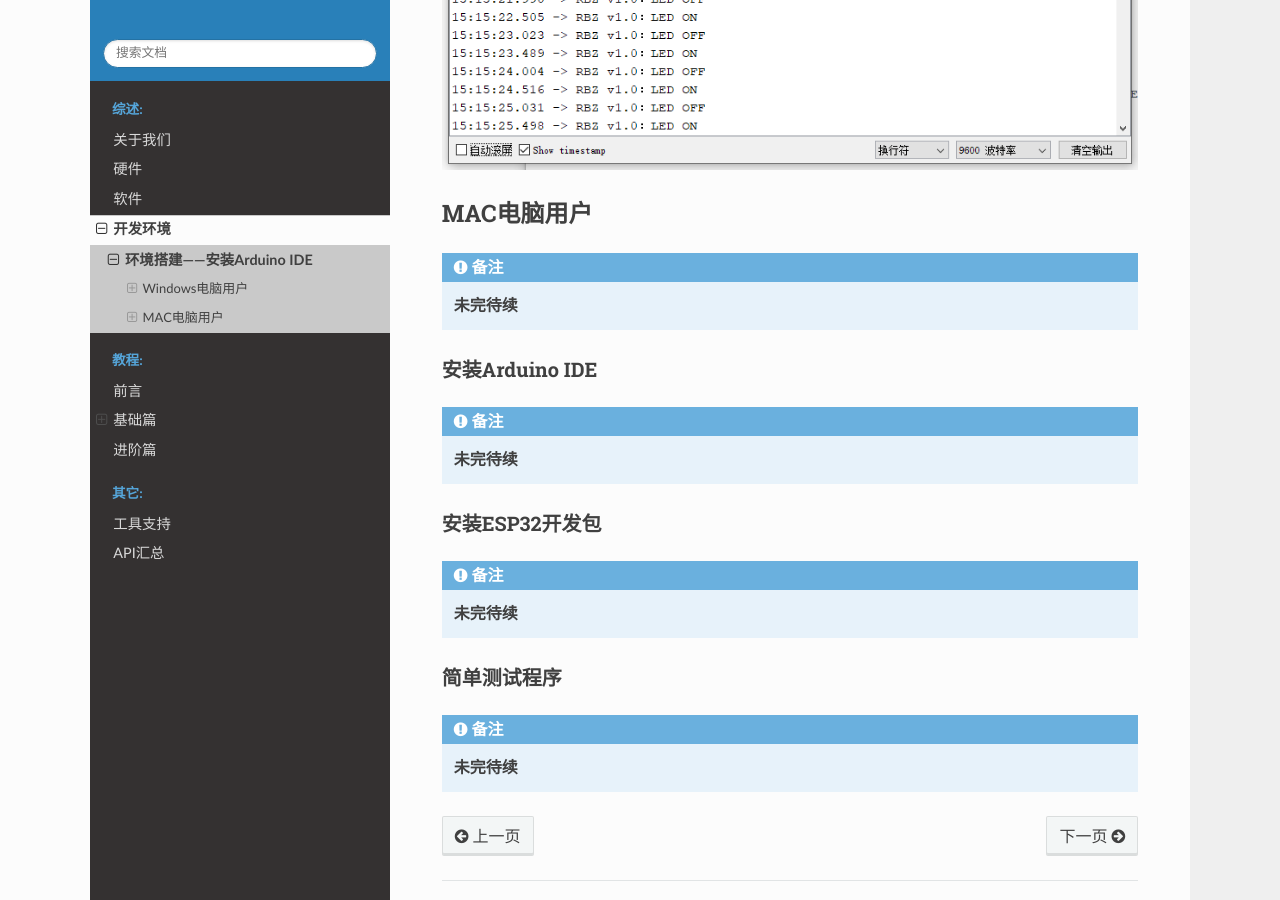
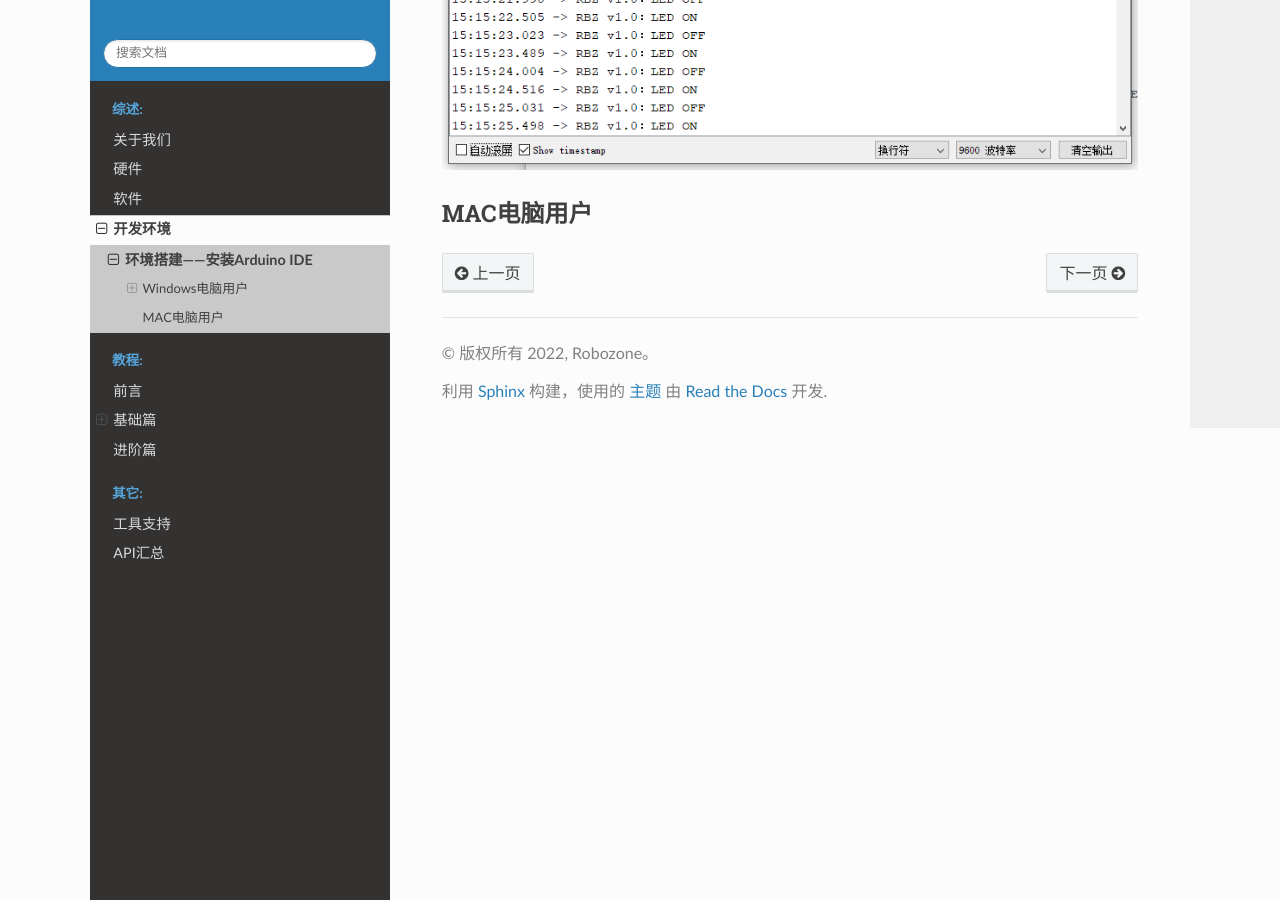
Before and after one commit to Robo-Zone/RBZBoard-docs, a Sphinx documentation site: the page built from source/summary/environment/01_arduino_ide/01_arduino_ide.rst, in a window 1280 px wide and 900 px high, scrolled down 14009 px. Built offline with Sphinx 7.4.7 and the Read the Docs theme 2.0.0, drawn with Linux system fonts in a browser that asks for light colours.

Commit message:
Revert "Update 01_arduino_ide.rst"
This reverts commit daf838fa79017f76b1391ff4ba2fcf0c5eb1471c.

```diff
--- a/source/summary/environment/01_arduino_ide/01_arduino_ide.rst
+++ b/source/summary/environment/01_arduino_ide/01_arduino_ide.rst
@@ -1,4 +1,4 @@
-.. _doc_summary_environment_01_arduino_ide:
+.. _doc_summary_environment_01_arduino ide:
 
 
 环境搭建——安装Arduino IDE
@@ -179,26 +179,11 @@
 
 
 
+
+
+
+
+
+
 MAC电脑用户
 ~~~~~~~~~~~~~~~~~~~~~~~~
-
-.. note::
-    **未完待续**
-
-安装Arduino IDE
-------------------------
-
-.. note::
-    **未完待续**
-
-安装ESP32开发包
-------------------------
-
-.. note::
-    **未完待续**
-
-简单测试程序
-------------------------
-
-.. note::
-    **未完待续**
```
